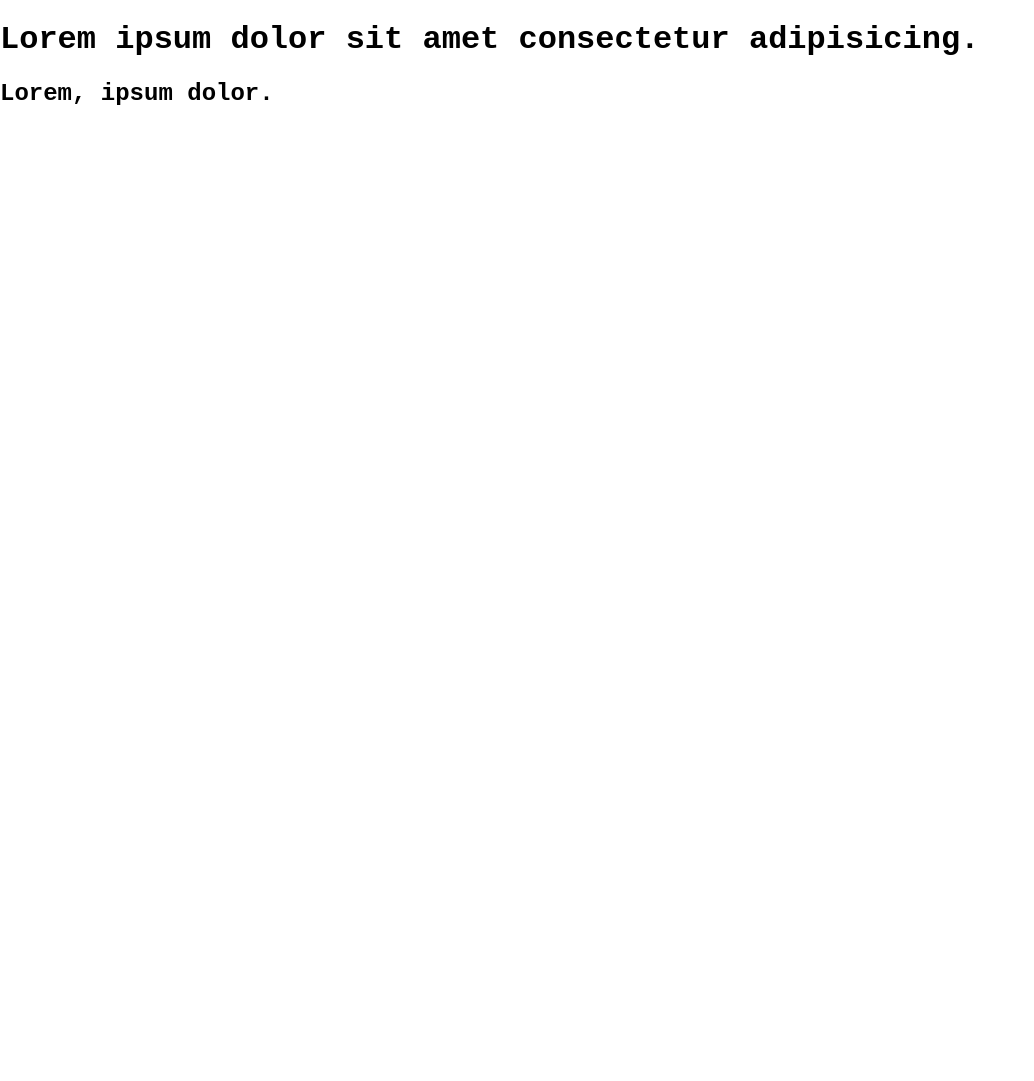
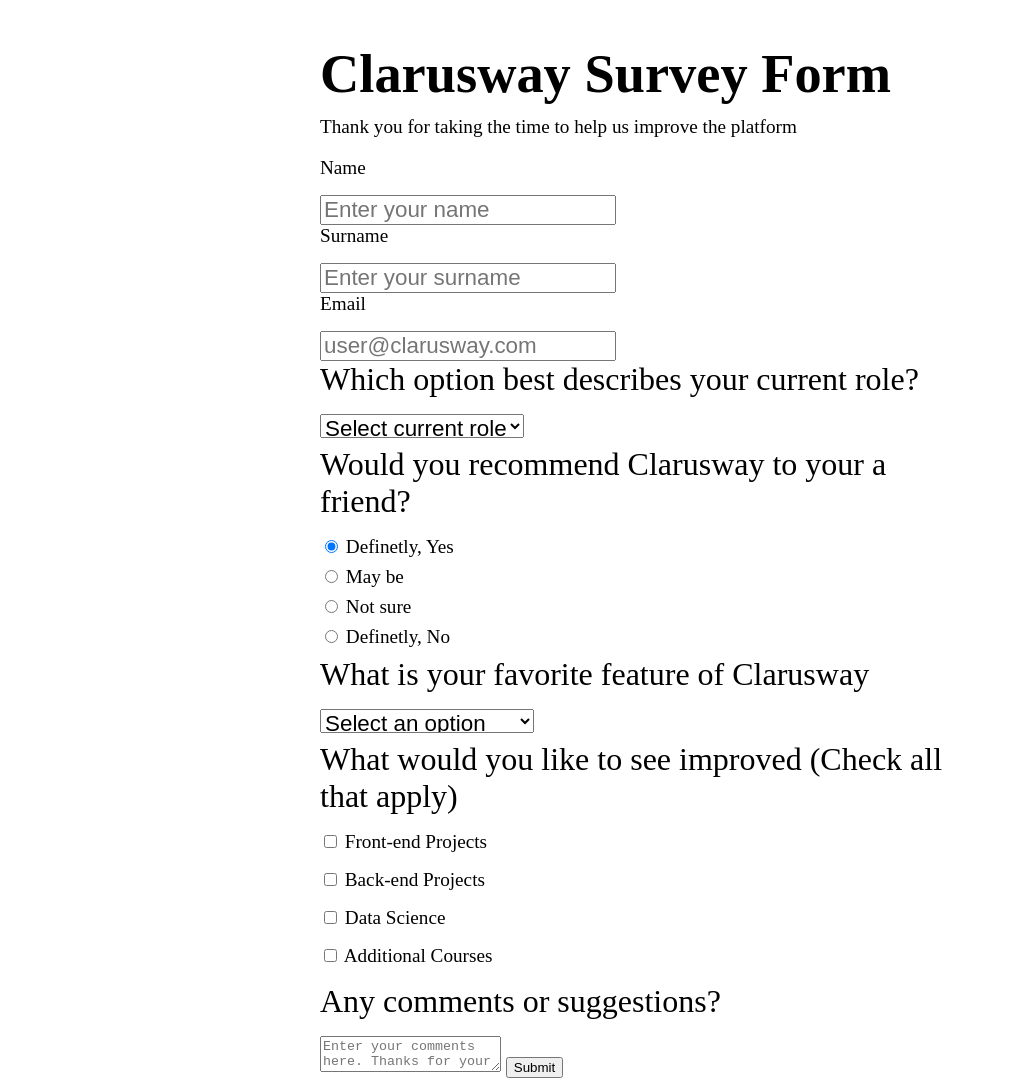
Before and after one commit to Can-Yaman/can-yaman.github.io, a plain HTML site: page index.html in a window 1280 px wide. Shown: the whole page, without its empty margins (0-1034 px from the left). Before the commit the page ends 800 px from the top, so only its background shows below. Drawn offline with Linux system fonts and the light colour scheme.

Commit message:
Solution for Sprint0 Assignment(Creating a Form)

```diff
--- a/index.css
+++ b/index.css
@@ -1,5 +1,53 @@
 body {
     margin: 0px;
     padding: 0px;
-    font-family: 'Courier New', Courier, monospace;
 }
+
+main {
+    width: 50%;
+    height: auto;
+    margin: auto;
+    padding-top: 0.5%;
+    font-size: 1.2rem;
+}
+
+h1 {
+    text-align: left;
+    font-size: 3.4rem;
+    margin-bottom: -0.5rem;
+}
+
+.labels {
+    display: block;
+    margin-bottom: 1rem;
+}
+
+select {
+    display: block;
+    margin-bottom: 0.5rem;
+}
+
+.radio {
+    display: block;
+    margin-bottom: 0.5rem;
+}
+
+#submit {
+    margin-bottom: 0.5rem;
+}
+
+.upper {
+    font-size: 2rem;
+    display: block;
+    margin-bottom: 1rem;
+}
+
+.text {
+    font-size: 1.4rem;
+    height: 1.5rem;
+    display: block;
+}
+
+option {
+    width: 0.1rem;
+}
--- a/index.html
+++ b/index.html
@@ -4,15 +4,60 @@
 <head>
     <meta charset="UTF-8">
     <meta name="viewport" content="width=device-width, initial-scale=1.0">
-    <title>From</title>
+    <title>Clarusway Survey From</title>
     <link rel="stylesheet" href="index.css">
 </head>
 
 <body>
-    <header>
-        <h1>Lorem ipsum dolor sit amet consectetur adipisicing.</h1>
-        <h2>Lorem, ipsum dolor.</h2>
-    </header>
+    <main>
+        <h1>Clarusway Survey Form</h1>
+        <form action="result.html" method="get">
+            <p>Thank you for taking the time to help us improve the platform</p>
+            <label for="name" class="labels">Name</label>
+            <input type="text" name="name" id="name" placeholder="Enter your name" class="text">
+            <label for="surname" class="labels">Surname</label>
+            <input type="text" name="surname" id="surname" placeholder="Enter your surname" class="text">
+            <label for=" email" class="labels">Email</label>
+            <input type="email" name="email" id="email" placeholder="user@clarusway.com" class="text">
+            <label for="currentrole" class="upper">Which option best describes your current role?</label>
+            <select name="currentrole" id="currentrole" class="text">
+                <option value="none" selected>Select current role</option>
+                <option value="manager">Manager</option>
+                <option value="instructor">Instructor</option>
+                <option value="mentor">Mentor</option>
+                <option value="student">Student</option>
+            </select>
+            <label class="upper">Would you recommend Clarusway to your a friend?</label>
+            <label class="radio"><input type="radio" name="recommend" id="yes" checked> Definetly, Yes</label>
+            <label class="radio"><input type="radio" name="recommend" id="maybe"> May be</label>
+            <label class="radio"><input type="radio" name="recommend" id="notsure"> Not sure</label>
+            <label class="radio"><input type="radio" name="recommend" id="no"> Definetly, No</label>
+
+            <label for="feature" class="upper">What is your favorite feature of Clarusway</label>
+            <select name="feature" id="feature" class="text">
+                <option value="mentorship">Mentorship System</option>
+                <option value="LMS">LMS System</option>
+                <option value="codebudy">Code Budy System</option>
+                <option value="none" selected>Select an option</option>
+            </select>
+            <label class="upper">What would you like to see improved (Check all that apply)</label>
+            <label class="labels"><input type="checkbox" name="improve" id="frontend"> Front-end Projects</label>
+            <label class="labels"><input type="checkbox" name="improve" id="backend"> Back-end Projects</label>
+            <label class="labels"><input type="checkbox" name="improve" id="DS"> Data Science</label>
+            <label class="labels"><input type="checkbox" name="improve" id="additional"> Additional Courses</label>
+            <label for="textarea" class="upper">Any comments or suggestions?</label>
+            <textarea name="suggests" id="suggests" cols="20" rows="2" placeholder="Enter your comments here. Thanks for your advices."></textarea>
+            <input type="submit" id="submit" value="Submit">
+
+
+
+
+
+
+
+
+        </form>
+    </main>
 
 </body>
 
```
Also changed, not shown: 1 other file.
